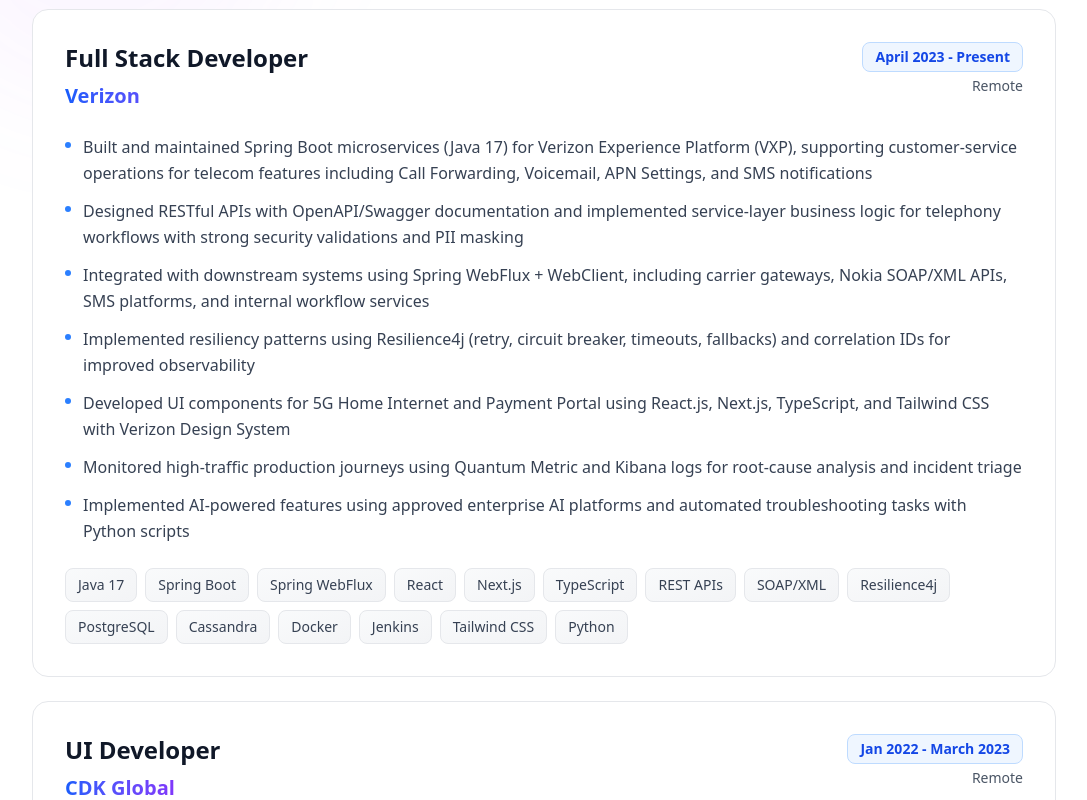
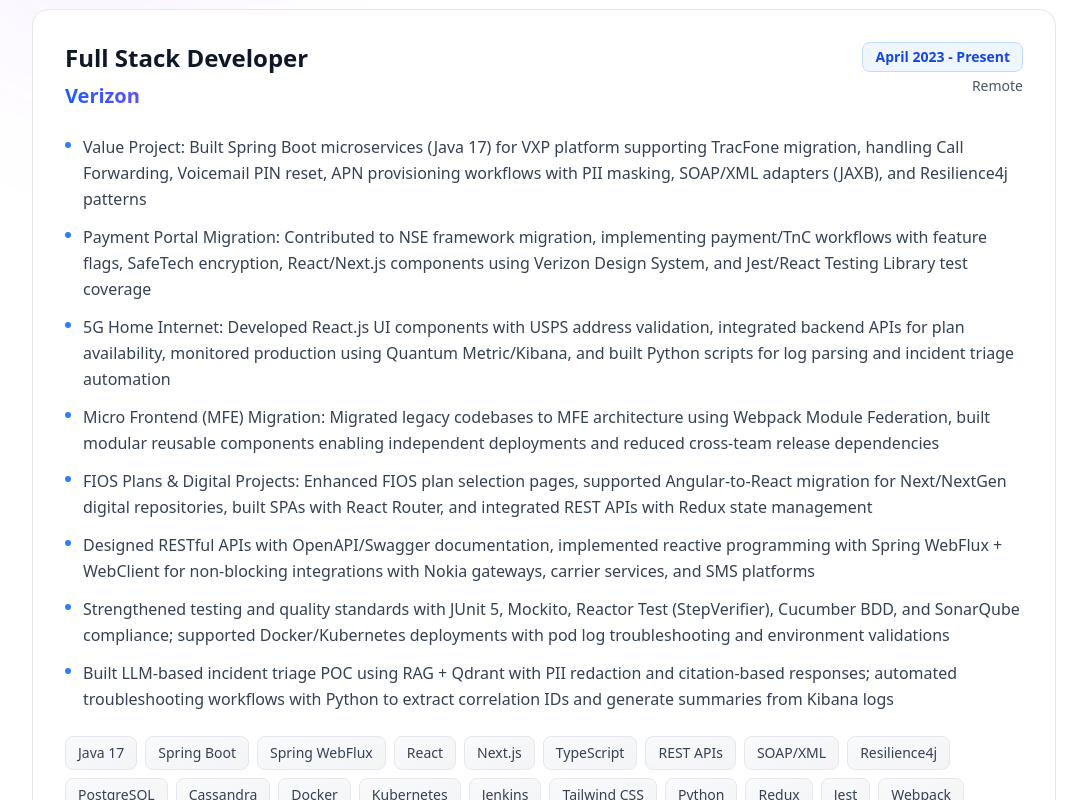
Before and after one commit to Gopikrishna1980/portfolio-nextjs, a Next.js app: page / in a window 1280 px wide. Shown: the part 2360-3160 px from the top of the page, without its empty margins (96-1183 px from the left). Built offline with nearby package versions, Linux system fonts and the light colour scheme.

Commit message:
feat: update Verizon experience with comprehensive project highlights covering Value, Payment Portal, 5G Home Internet, MFE Migration, FIOS, and Digital projects

```diff
--- a/data/portfolio.ts
+++ b/data/portfolio.ts
@@ -8,15 +8,16 @@
     duration: 'April 2023 - Present',
     location: 'Remote',
     description: [
-      'Built and maintained Spring Boot microservices (Java 17) for Verizon Experience Platform (VXP), supporting customer-service operations for telecom features including Call Forwarding, Voicemail, APN Settings, and SMS notifications',
-      'Designed RESTful APIs with OpenAPI/Swagger documentation and implemented service-layer business logic for telephony workflows with strong security validations and PII masking',
-      'Integrated with downstream systems using Spring WebFlux + WebClient, including carrier gateways, Nokia SOAP/XML APIs, SMS platforms, and internal workflow services',
-      'Implemented resiliency patterns using Resilience4j (retry, circuit breaker, timeouts, fallbacks) and correlation IDs for improved observability',
-      'Developed UI components for 5G Home Internet and Payment Portal using React.js, Next.js, TypeScript, and Tailwind CSS with Verizon Design System',
-      'Monitored high-traffic production journeys using Quantum Metric and Kibana logs for root-cause analysis and incident triage',
-      'Implemented AI-powered features using approved enterprise AI platforms and automated troubleshooting tasks with Python scripts'
+      'Value Project: Built Spring Boot microservices (Java 17) for VXP platform supporting TracFone migration, handling Call Forwarding, Voicemail PIN reset, APN provisioning workflows with PII masking, SOAP/XML adapters (JAXB), and Resilience4j patterns',
+      'Payment Portal Migration: Contributed to NSE framework migration, implementing payment/TnC workflows with feature flags, SafeTech encryption, React/Next.js components using Verizon Design System, and Jest/React Testing Library test coverage',
+      '5G Home Internet: Developed React.js UI components with USPS address validation, integrated backend APIs for plan availability, monitored production using Quantum Metric/Kibana, and built Python scripts for log parsing and incident triage automation',
+      'Micro Frontend (MFE) Migration: Migrated legacy codebases to MFE architecture using Webpack Module Federation, built modular reusable components enabling independent deployments and reduced cross-team release dependencies',
+      'FIOS Plans & Digital Projects: Enhanced FIOS plan selection pages, supported Angular-to-React migration for Next/NextGen digital repositories, built SPAs with React Router, and integrated REST APIs with Redux state management',
+      'Designed RESTful APIs with OpenAPI/Swagger documentation, implemented reactive programming with Spring WebFlux + WebClient for non-blocking integrations with Nokia gateways, carrier services, and SMS platforms',
+      'Strengthened testing and quality standards with JUnit 5, Mockito, Reactor Test (StepVerifier), Cucumber BDD, and SonarQube compliance; supported Docker/Kubernetes deployments with pod log troubleshooting and environment validations',
+      'Built LLM-based incident triage POC using RAG + Qdrant with PII redaction and citation-based responses; automated troubleshooting workflows with Python to extract correlation IDs and generate summaries from Kibana logs'
     ],
-    technologies: ['Java 17', 'Spring Boot', 'Spring WebFlux', 'React', 'Next.js', 'TypeScript', 'REST APIs', 'SOAP/XML', 'Resilience4j', 'PostgreSQL', 'Cassandra', 'Docker', 'Jenkins', 'Tailwind CSS', 'Python']
+    technologies: ['Java 17', 'Spring Boot', 'Spring WebFlux', 'React', 'Next.js', 'TypeScript', 'REST APIs', 'SOAP/XML', 'Resilience4j', 'PostgreSQL', 'Cassandra', 'Docker', 'Kubernetes', 'Jenkins', 'Tailwind CSS', 'Python', 'Redux', 'Jest', 'Webpack']
   },
   {
     id: '2',
```
